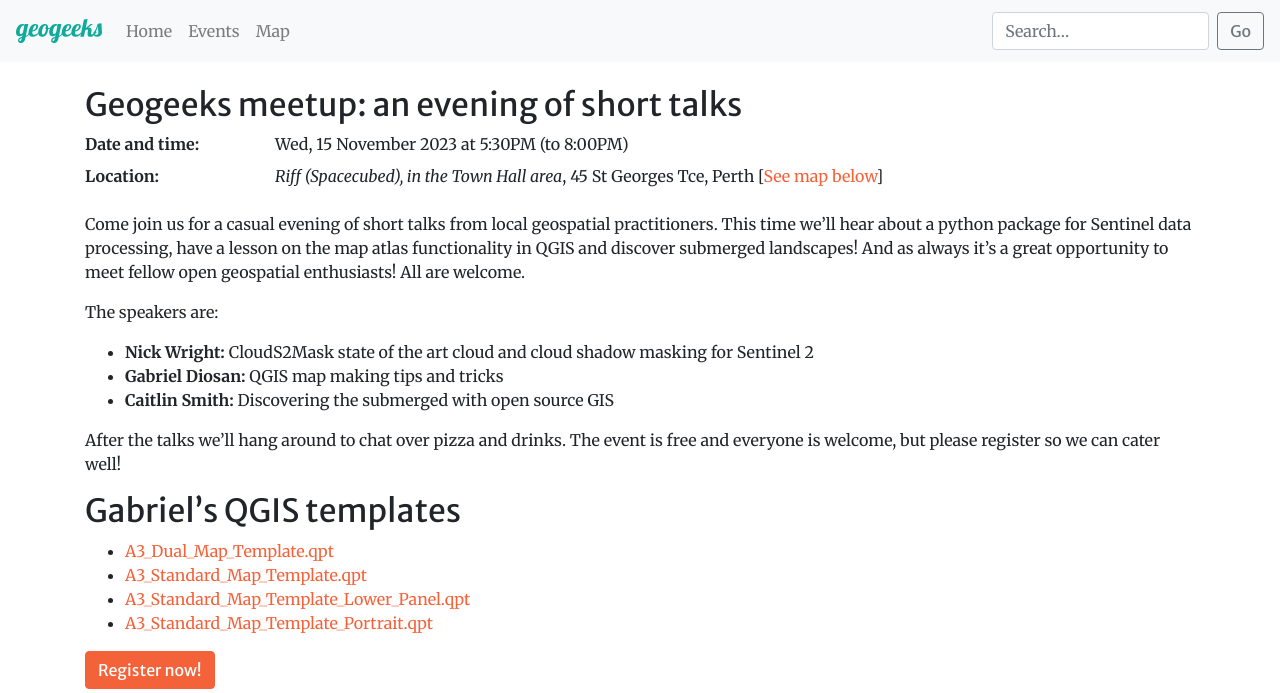
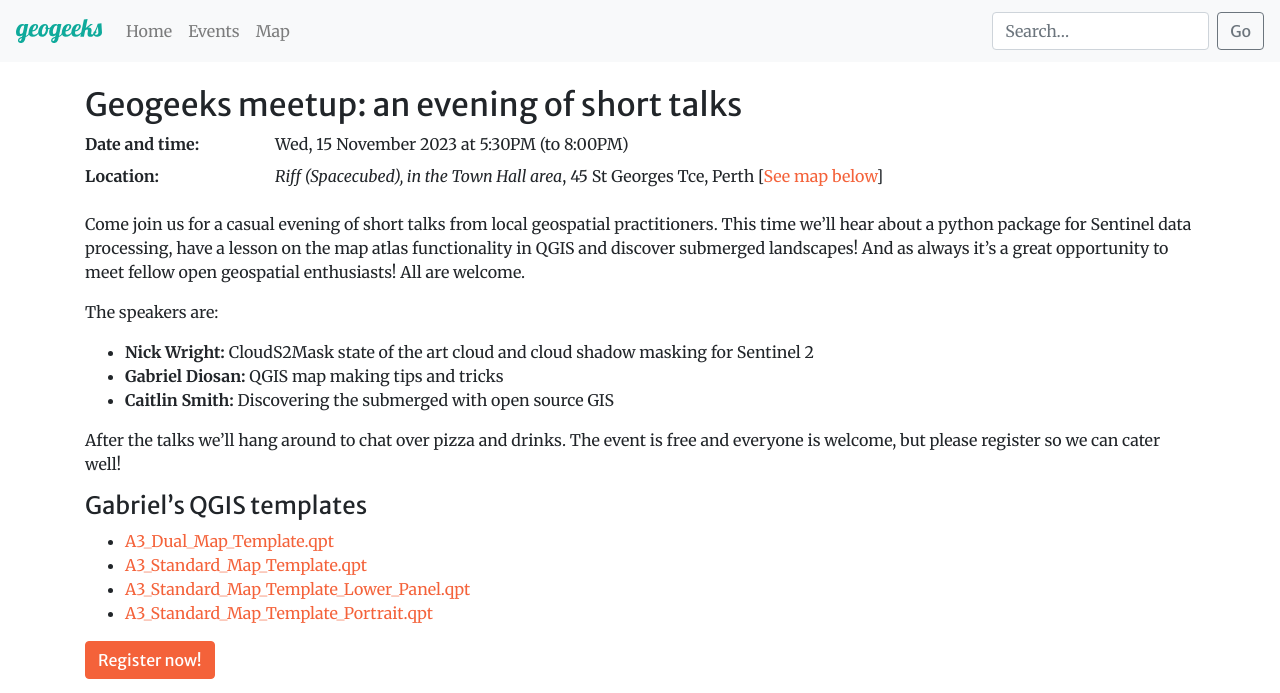
Before and after one commit to geogeeks-au/geogeeks-au.github.io, a Jekyll site: the page built from 2023/1115_sentinel_qgisatlas.md, in a window 1280 px wide. Shown: the top 693 px of the page. Built offline with Jekyll 4.4.1, drawn with Linux system fonts in a browser that asks for light colours; comment, search, counter and statistics services are not loaded; grey boxes are pictures that could not be loaded.

Commit message:
bump header size down

```diff
--- a/2023/1115_sentinel_qgisatlas.md
+++ b/2023/1115_sentinel_qgisatlas.md
@@ -25,7 +25,7 @@
 After the talks we'll hang around to chat over pizza and drinks. The event is free and everyone is welcome, but please register so we can cater well!
 
 
-## Gabriel's QGIS templates
+#### Gabriel's QGIS templates
 
 * [A3_Dual_Map_Template.qpt](1115_sentinel_qgisatlas/A3_Dual_Map_Template.qpt)
 * [A3_Standard_Map_Template.qpt](1115_sentinel_qgisatlas/A3_Standard_Map_Template.qpt)
```
